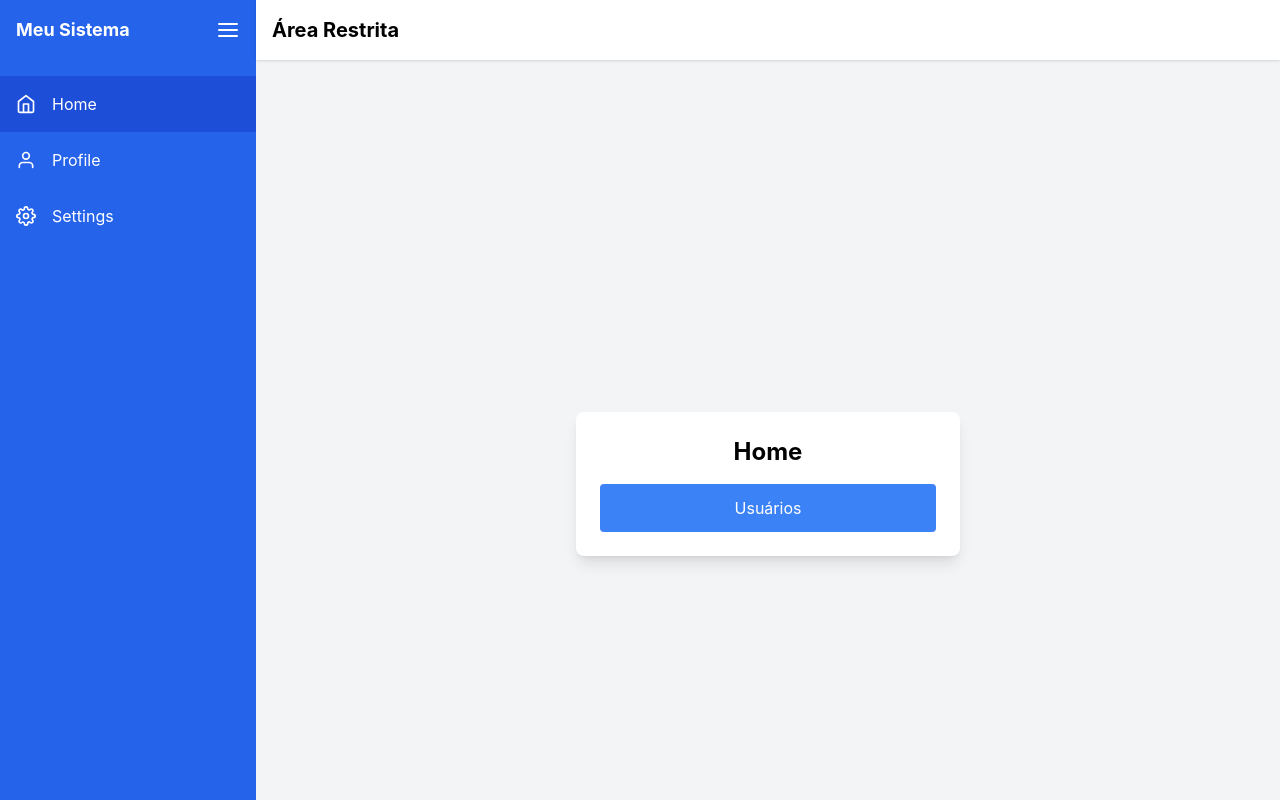
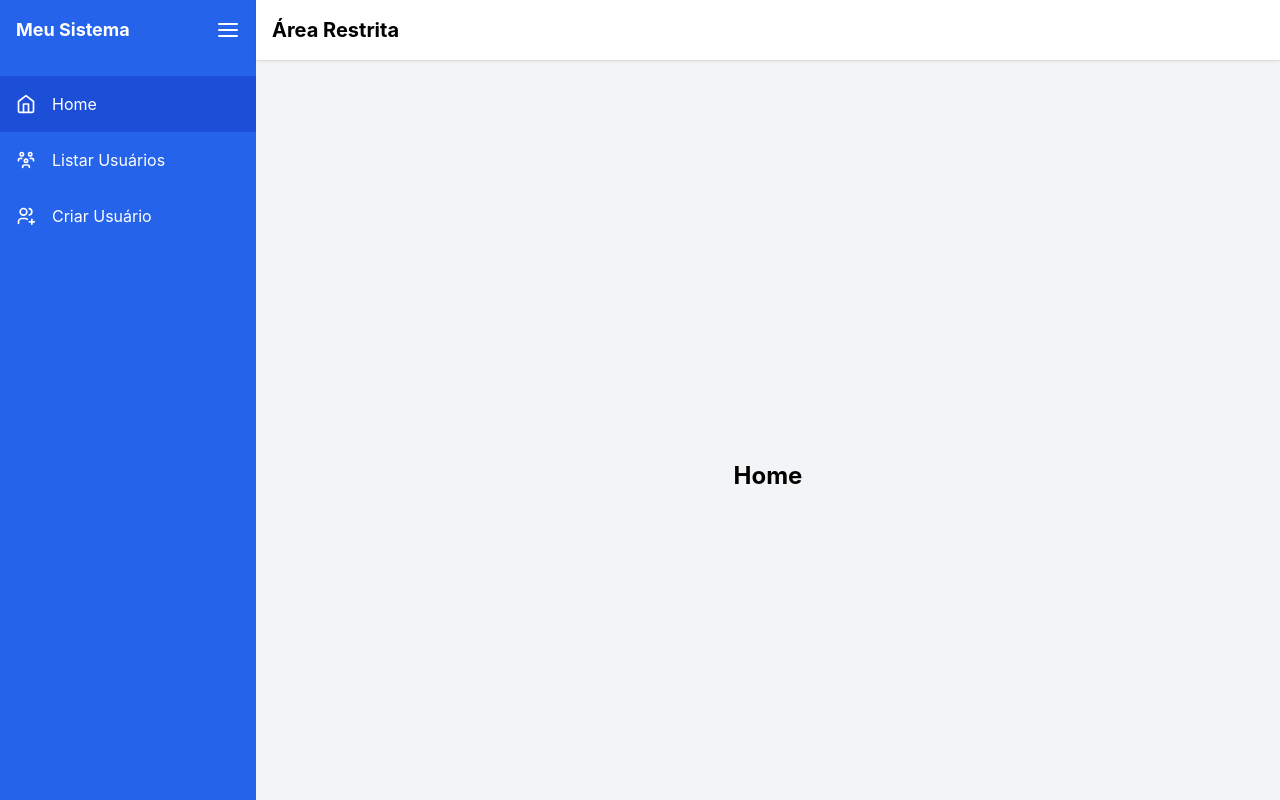
Before and after one commit to felpsM67/front-end-comum-pi-senac, a React (Create React App) app: page /home in a window 1280 px wide. Built offline with nearby package versions, Linux system fonts and the light colour scheme; no server answers; sample sign-in values are in the browser's storage.

Commit message:
aula 13/05/2025

```diff
--- /dev/null
+++ b/src/layout/ContentArea.tsx
@@ -0,0 +1,12 @@
+import React from 'react';
+import { Outlet } from 'react-router-dom';
+
+const ContentArea: React.FC = () => {
+  return (
+    <div className="flex-1 p-6 overflow-auto">
+      <Outlet />
+    </div>
+  );
+};
+
+export default ContentArea;
--- /dev/null
+++ b/src/layout/MainContent.tsx
@@ -0,0 +1,18 @@
+import React from 'react';
+import TopBar from './TopBar';
+import ContentArea from './ContentArea';
+
+interface MainContentProps {
+  toggleSidebar: () => void;
+}
+
+const MainContent: React.FC<MainContentProps> = ({ toggleSidebar }) => {
+  return (
+    <div className="flex flex-col flex-1">
+      <TopBar toggleSidebar={toggleSidebar} />
+      <ContentArea />
+    </div>
+  );
+};
+
+export default MainContent;
--- a/src/layout/RestrictedLayout.tsx
+++ b/src/layout/RestrictedLayout.tsx
@@ -1,7 +1,8 @@
 import React, { useState } from 'react';
 import Sidebar from './Sidebar';
-import { FiHome, FiUser, FiSettings, FiMenu } from 'react-icons/fi';
-import { Outlet } from 'react-router';
+import MainContent from './MainContent';
+import { FiHome } from 'react-icons/fi';
+import { TbUsersGroup, TbUsersPlus } from 'react-icons/tb';
 
 const RestrictedLayout: React.FC = () => {
   const [isSidebarOpen, setIsSidebarOpen] = useState<boolean>(true);
@@ -12,8 +13,8 @@ const RestrictedLayout: React.FC = () => {
 
   const menuItems = [
     { path: '/home', label: 'Home', icon: <FiHome /> },
-    { path: '/profile', label: 'Profile', icon: <FiUser /> },
-    { path: '/settings', label: 'Settings', icon: <FiSettings /> },
+    { path: '/users', label: 'Listar Usuários', icon: <TbUsersGroup /> },
+    { path: '/users/new', label: 'Criar Usuário', icon: <TbUsersPlus /> },
   ];
 
   return (
@@ -23,24 +24,7 @@ const RestrictedLayout: React.FC = () => {
         toggleSidebar={toggleSidebar}
         menuItems={menuItems}
       />
-      {/* Main Content */}
-      <div className="flex flex-col flex-1">
-        {/* Top Bar */}
-        <div className="bg-white shadow p-4 flex items-center justify-between">
-          <h1 className="text-xl font-bold">Área Restrita</h1>
-          <button
-            onClick={toggleSidebar}
-            className="text-blue-600 focus:outline-none md:hidden"
-          >
-            <FiMenu size={24} />
-          </button>
-        </div>
-
-        {/* Content Area */}
-        <div className="flex-1 p-6 overflow-auto">
-          <Outlet />
-        </div>
-      </div>
+      <MainContent toggleSidebar={toggleSidebar} />
     </div>
   );
 };
--- /dev/null
+++ b/src/layout/TopBar.tsx
@@ -0,0 +1,22 @@
+import React from 'react';
+import { FiMenu } from 'react-icons/fi';
+
+interface TopBarProps {
+  toggleSidebar: () => void;
+}
+
+const TopBar: React.FC<TopBarProps> = ({ toggleSidebar }) => {
+  return (
+    <div className="bg-white shadow p-4 flex items-center justify-between">
+      <h1 className="text-xl font-bold">Área Restrita</h1>
+      <button
+        onClick={toggleSidebar}
+        className="text-blue-600 focus:outline-none md:hidden"
+      >
+        <FiMenu size={24} />
+      </button>
+    </div>
+  );
+};
+
+export default TopBar;
--- a/src/views/Home.tsx
+++ b/src/views/Home.tsx
@@ -1,21 +1,21 @@
 import React from 'react';
-import { useNavigate } from 'react-router-dom';
+// import { useNavigate } from 'react-router-dom';
 
 export default function Home() {
-  const navigate = useNavigate();
+  // const navigate = useNavigate();
 
   return (
     <div className="flex flex-col items-center justify-center min-h-screen bg-gray-100 p-4">
-      <div className="bg-white p-6 rounded-lg shadow-lg w-full max-w-sm">
-        <h2 className="text-2xl font-bold mb-4 text-center">Home</h2>
-        <button
+      <h2 className="text-2xl font-bold mb-4 text-center">Home</h2>
+      {/* <div className="bg-white p-6 rounded-lg shadow-lg w-full max-w-sm"> */}
+      {/* <button
           type="button"
           onClick={() => navigate('/users')}
           className="w-full bg-blue-500 text-white p-3 rounded hover:bg-blue-600 transition-all duration-300"
         >
           Usuários
-        </button>
-      </div>
+        </button> */}
+      {/* </div> */}
     </div>
   );
 }
```
